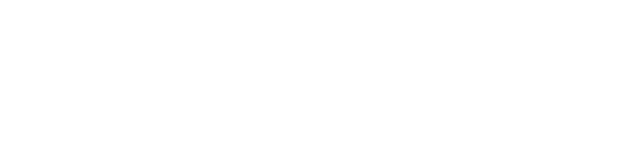
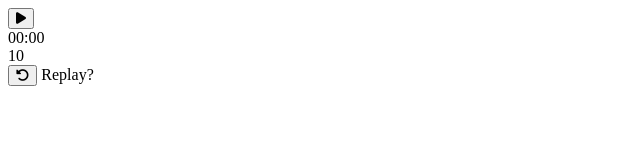
Before and after one commit to y-solb/carrot_game, a plain HTML site: page index.html in a window 1280 px wide. Shown: the whole page, without its empty margins (0-640 px from the left). Drawn offline with Linux system fonts and the light colour scheme.

Commit message:
HTML: markup

```diff
--- a/index.html
+++ b/index.html
@@ -5,8 +5,25 @@
     <meta http-equiv="X-UA-Compatible" content="IE=edge" />
     <meta name="viewport" content="width=device-width, initial-scale=1.0" />
     <title>Document</title>
+
+    <script src="https://kit.fontawesome.com/839bd01a18.js" crossorigin="anonymous"></script>
     <link rel="stylesheet" href="style.css" />
-    <script src="main.js"></script>
+    <script src="main.js" defer></script>
   </head>
-  <body></body>
+  <body>
+    <div class="top">
+      <button><i class="fas fa-play"></i></button>
+      <div class="time">
+        <span> 00:00 </span>
+      </div>
+      <div class="count">
+        <span> 10 </span>
+      </div>
+    </div>
+    <div class="random"></div>
+    <div class="bottom">
+      <button><i class="fas fa-undo-alt"></i></button>
+      <span> Replay? </span>
+    </div>
+  </body>
 </html>
```
